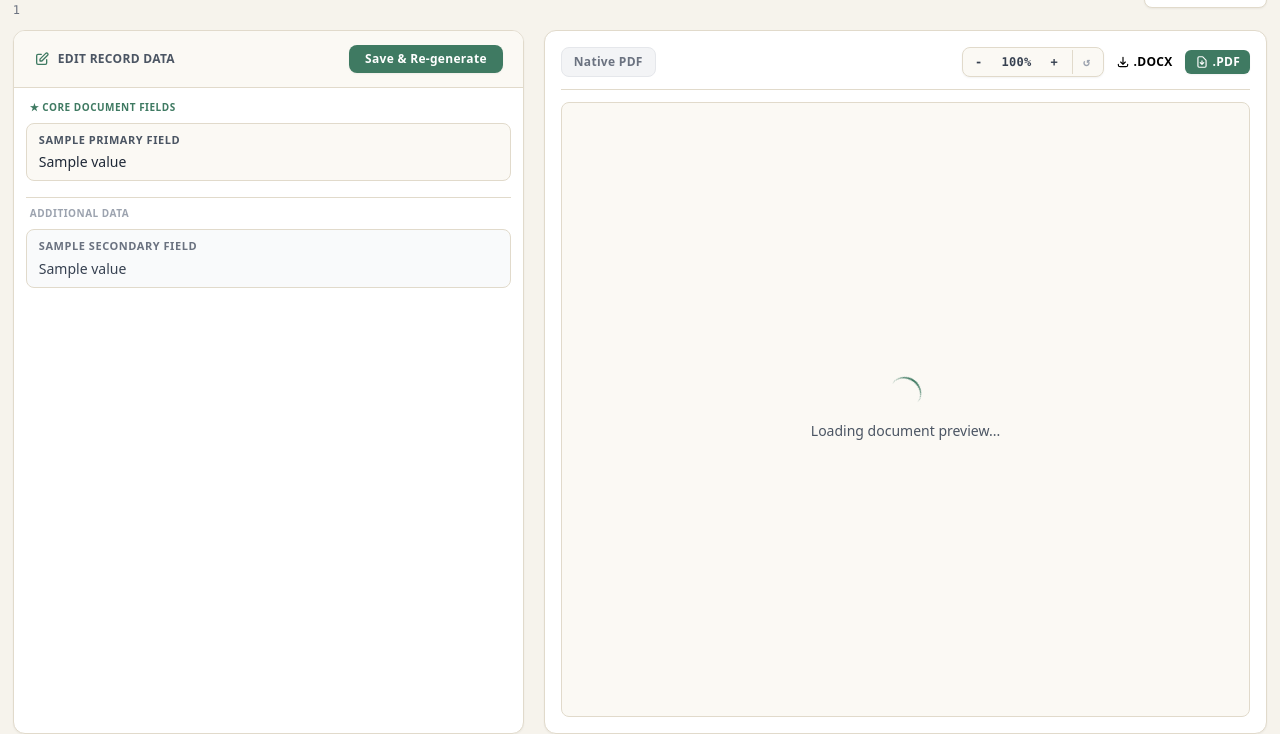
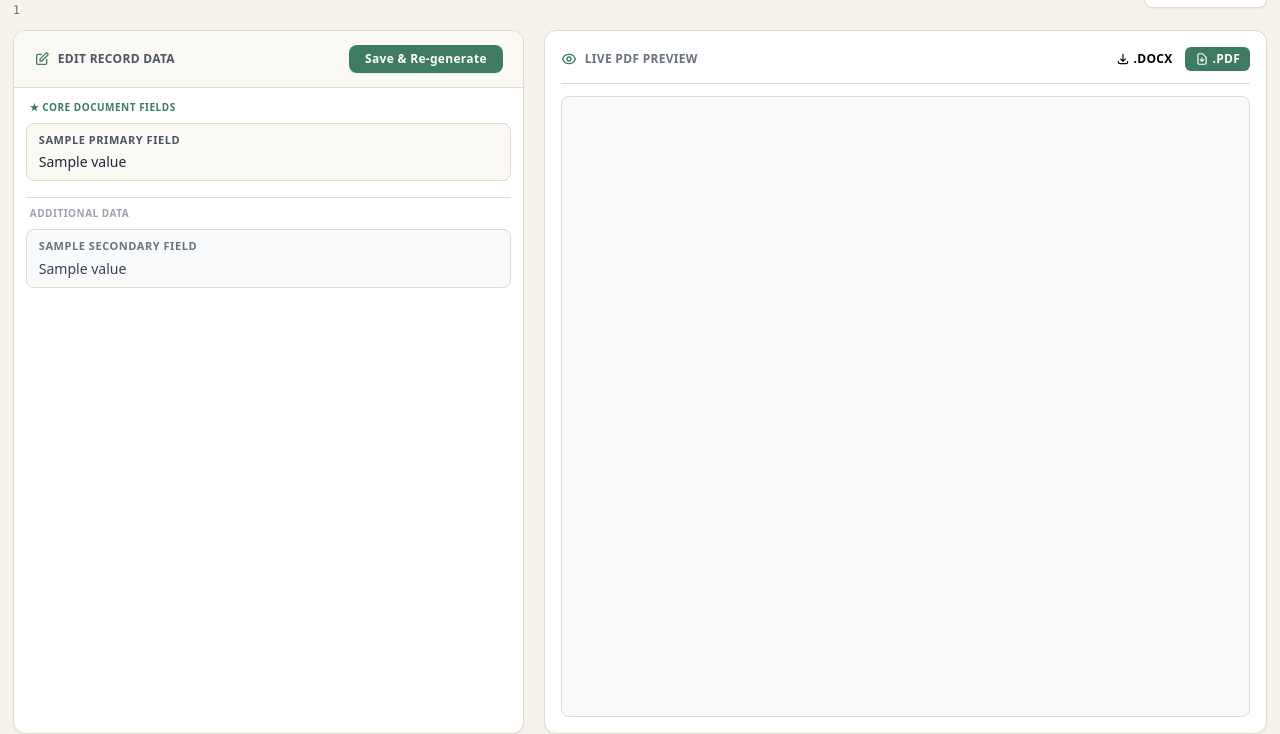
Before and after one commit to chissanupongkha/internship-document-website, a Django app: template letters/templates/letters/record_detail.html in a window 1280 px wide. Shown: the part 137-871 px from the top of the page. Run offline with Django 5.2, Linux system fonts and the light colour scheme; tables that the repository leaves empty hold one stand-in row (values such as "Sample post"); the template is opened without the code that fills it: values that come from a table or form of the project are taken from there, most other values are stand-ins (such as "Sample title", 1, 10 or a date in 2020); data that the repository does not hold is empty; some libraries are stand-ins or nearby versions.

Commit message:
Update record_detail.html template and resolve header type errors

```diff
--- a/letters/templates/letters/record_detail.html
+++ b/letters/templates/letters/record_detail.html
@@ -1,28 +1,6 @@
 {% extends 'letters/base.html' %}
 {% block title %}{{ record.display_name }} — Details & Preview{% endblock %}
 {% block content %}
-
-<!-- JS Dependencies for DOCX Live Preview (jsDelivr CDN) -->
-<script src="https://cdn.jsdelivr.net/npm/jszip@3.10.1/dist/jszip.min.js"></script>
-<script src="https://cdn.jsdelivr.net/npm/docx-preview@0.3.15/dist/docx-preview.min.js"></script>
-
-<style>
-  /* Custom Page-Style Rendering Container for DOCX */
-  #docx-container .docx-wrapper {
-    background: transparent !important;
-    padding: 20px 0 !important;
-    display: flex !important;
-    flex-direction: column !important;
-    align-items: center !important;
-  }
-  #docx-container .docx-wrapper > section.docx {
-    background: white !important;
-    box-shadow: 0 4px 12px rgba(0, 0, 0, 0.12) !important;
-    margin-bottom: 20px !important;
-    color: #000 !important;
-    border-radius: 2px !important;
-  }
-</style>
 
 <!-- Full Width Container Wrapper -->
 <div class="max-w-[98vw] mx-auto -mt-2">
@@ -94,30 +72,18 @@
       </div>
     </form>
 
-    <!-- Right Panel: Live Preview -->
+    <!-- Right Panel: Instant PDF Preview -->
     <div class="lg:col-span-7 bg-white border border-[#E1DACB] rounded-xl shadow-sm p-4 h-[88vh] flex flex-col overflow-hidden">
 
       <!-- Panel Header Bar -->
       <div class="text-xs font-semibold uppercase tracking-wide text-gray-500 pb-3 border-b border-[#E1DACB] flex justify-between items-center shrink-0">
-
-        <!-- Mode Switcher -->
-        <div class="flex items-center gap-1 bg-gray-100 p-0.5 rounded-lg border border-gray-200">
-
-          <button type="button" id="btn-mode-pdf" onclick="switchToPdf()" class="px-2.5 py-1 text-xs font-semibold rounded-md text-gray-500 hover:text-gray-800">
-            Native PDF
-          </button>
-        </div>
+        <span class="flex items-center gap-2">
+          <svg class="w-4 h-4 text-[#3F7A62]" fill="none" stroke="currentColor" viewBox="0 0 24 24"><path stroke-linecap="round" stroke-linejoin="round" stroke-width="2" d="M15 12a3 3 0 11-6 0 3 3 0 016 0z"/><path stroke-linecap="round" stroke-linejoin="round" stroke-width="2" d="M2.458 12C3.732 7.943 7.523 5 12 5c4.478 0 8.268 2.943 9.542 7-1.274 4.057-5.064 7-9.542 7-4.477 0-8.268-2.943-9.542-7z"/></svg>
+          Live PDF Preview
+        </span>
 
         {% if document and document.file %}
         <div class="flex items-center gap-3">
-          <!-- Zoom Controls (for DOCX) -->
-          <div id="docx-zoom-controls" class="flex items-center bg-[#FBF9F4] border border-[#E1DACB] rounded-lg p-0.5 text-xs font-mono shadow-sm">
-            <button type="button" onclick="zoomOut()" class="px-2.5 py-1 hover:bg-white rounded font-bold text-gray-700">-</button>
-            <span id="zoom-level" class="px-2 text-gray-700 font-semibold min-w-[48px] text-center">100%</span>
-            <button type="button" onclick="zoomIn()" class="px-2.5 py-1 hover:bg-white rounded font-bold text-gray-700">+</button>
-            <button type="button" onclick="resetZoom()" class="px-2.5 py-1 border-l border-[#E1DACB] ml-1 text-gray-400 hover:text-gray-700">↺</button>
-          </div>
-
           <!-- Download .docx -->
           <a href="{{ document.file.url }}" download class="text-black text-xs font-semibold hover:underline flex items-center gap-1">
             <svg class="w-3.5 h-3.5" fill="none" stroke="currentColor" viewBox="0 0 24 24"><path stroke-linecap="round" stroke-linejoin="round" stroke-width="2" d="M4 16v1a3 3 0 003 3h10a3 3 0 003-3v-1m-4-4l-4 4m0 0l-4-4m4 4V4"/></svg>
@@ -133,23 +99,13 @@
         {% endif %}
       </div>
 
-      <!-- DOCX Render Container -->
-      <div class="flex-1 mt-3 bg-[#FBF9F4] rounded-lg border border-[#E1DACB] overflow-auto p-4 relative" id="docx-container">
-        {% if not document or not document.file %}
-          <div class="h-full flex flex-col items-center justify-center text-gray-400 text-center">
-            <p class="text-sm font-medium text-gray-500">No generated document found</p>
-          </div>
-        {% else %}
-          <div id="docx-loading" class="h-full flex flex-col items-center justify-center text-gray-400">
-            <div class="animate-spin rounded-full h-8 w-8 border-b-2 border-[#3F7A62] mb-3"></div>
-            <p class="text-sm font-medium text-gray-600">Loading document preview...</p>
-          </div>
-        {% endif %}
-      </div>
-
-      <!-- Native PDF iframe Container (Hidden by default) -->
-      <div class="flex-1 mt-3 hidden rounded-lg border border-[#E1DACB] overflow-hidden" id="pdf-container">
-        <iframe src="{% url 'letters:preview_record_pdf' record.id %}" class="w-full h-full border-0"></iframe>
+      <!-- Instant PDF Container -->
+      <div class="flex-1 mt-3 rounded-lg border border-[#E1DACB] overflow-hidden bg-gray-50 relative">
+        <iframe
+          src="{% url 'letters:preview_record_pdf' record.id %}#toolbar=1&view=FitH"
+          class="w-full h-full border-0"
+          type="application/pdf">
+        </iframe>
       </div>
 
     </div>
@@ -157,47 +113,4 @@
   </div>
 </div>
 
-{% if document and document.file %}
-<script>
-  let currentZoom = 1.0;
-
-  function updateZoom() {
-    const wrapper = document.querySelector("#docx-container .docx-wrapper") || document.querySelector("#docx-container > div");
-    if (wrapper) {
-      wrapper.style.transform = `scale(${currentZoom})`;
-      wrapper.style.transformOrigin = "top center";
-      wrapper.style.transition = "transform 0.15s ease-in-out";
-    }
-    const zoomText = document.getElementById("zoom-level");
-    if (zoomText) zoomText.innerText = `${Math.round(currentZoom * 100)}%`;
-  }
-
-  function zoomIn() { if (currentZoom < 2.0) { currentZoom += 0.1; updateZoom(); } }
-  function zoomOut() { if (currentZoom > 0.5) { currentZoom -= 0.1; updateZoom(); } }
-  function resetZoom() { currentZoom = 1.0; updateZoom(); }
-
-  function switchToDocx() {
-    document.getElementById("docx-container").classList.remove("hidden");
-    document.getElementById("pdf-container").classList.add("hidden");
-    document.getElementById("docx-zoom-controls").classList.remove("hidden");
-
-    document.getElementById("btn-mode-docx").className = "px-2.5 py-1 text-xs font-semibold rounded-md bg-white text-gray-800 shadow-sm";
-    document.getElementById("btn-mode-pdf").className = "px-2.5 py-1 text-xs font-semibold rounded-md text-gray-500 hover:text-gray-800";
-  }
-
-  function switchToPdf() {
-    document.getElementById("docx-container").classList.add("hidden");
-    document.getElementById("pdf-container").classList.remove("hidden");
-    document.getElementById("docx-zoom-controls").classList.add("hidden");
-
-    document.getElementById("btn-mode-pdf").className = "px-2.5 py-1 text-xs font-semibold rounded-md bg-white text-gray-800 shadow-sm";
-    document.getElementById("btn-mode-docx").className = "px-2.5 py-1 text-xs font-semibold rounded-md text-gray-500 hover:text-gray-800";
-  }
-
-
-
-  ;
-</script>
-{% endif %}
-
 {% endblock %}
```
